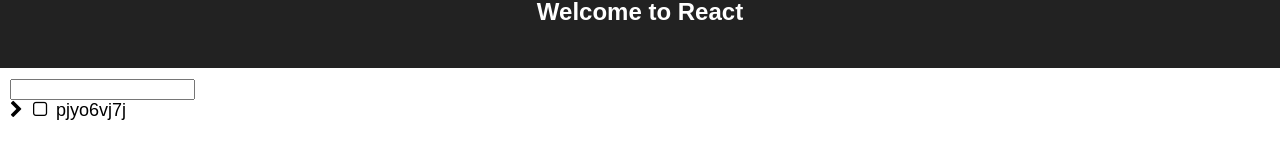
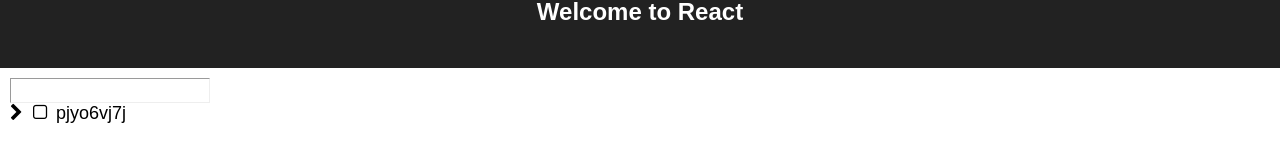
Before and after one commit to lorgan3/react-experiments, a React (Create React App) app: page / in a window 1280 px wide. Shown: the part 122-290 px from the top of the page. Built offline with nearby package versions, Linux system fonts and the light colour scheme.

Commit message:
Show a loader during debounces

```diff
--- /dev/null
+++ b/src/DebouncedInput.tsx
@@ -0,0 +1,62 @@
+import * as React from 'react';
+const debounce = require('debounce');
+
+interface State extends React.ClassAttributes<DebouncedInput> {
+    value: string;
+    loading: boolean;
+}
+
+interface Props extends React.ClassAttributes<DebouncedInput> {
+    debounce: number;
+    onChange: (value: string) => void | Promise<void>;
+}
+
+/**
+ * An input field with a debounced change callback and shows a loader
+ * until the debounce ends and the change callback resolves.
+ */
+class DebouncedInput extends React.Component<Props, State> {
+    value: string;
+    debouncedFn: () => Promise<void>;
+
+    constructor(props: Props) {
+        super(props);
+
+        this.state = {
+            value: '',
+            loading: false
+        };
+
+        this.debouncedFn = debounce(
+            async () => {
+                await this.props.onChange(this.state.value);
+
+                this.setState({
+                    loading: false
+                });
+            },
+            props.debounce
+        );
+    }
+
+    onChange = (e: React.ChangeEvent<HTMLInputElement>) => {
+        this.value = e.target.value;
+        this.setState({
+            value: this.value,
+            loading: true
+        });
+
+        this.debouncedFn();
+    }
+
+    render() {
+        return (
+            <div className="debounced-input">
+                <input onChange={this.onChange} value={this.state.value} />
+                {this.state.loading === true ? <i className="fa fa-fw fa-spin fa-spinner" /> : <i className="fa fa-fw" />}
+            </div>
+        );
+    }
+}
+
+export default DebouncedInput;
--- a/src/SearchableTree.tsx
+++ b/src/SearchableTree.tsx
@@ -1,57 +1,34 @@
 import * as React from 'react';
 import TreeView, { Props as baseProps } from './TreeView';
-const debounce = require('debounce');
-
-interface State extends React.ClassAttributes<SearchableTree> {
-    search: string;
-}
+import DebouncedInput from './DebouncedInput';
 
 interface Props extends baseProps {
     debounce?: number;
 }
 
-class SearchableTree extends React.Component<Props, State> {
+class SearchableTree extends React.Component<Props, {}> {
     search: string;
     debouncedFn: () => void;
 
     constructor(props: Props) {
         super(props);
 
-        this.state = {
-            search: ''
-        };
-
-        this.debouncedFn = debounce(
-            async () => {
-                await this.props.node.handleSearch(this.search, this.props.config);
-
-                // Update state after finishing the search.
-                this.setState({
-                    search: this.search
-                });
-            },
-            props.debounce || 0
-        );
-
+        this.state = {};
     }
 
-    onChange = (e: React.ChangeEvent<HTMLInputElement>) => {
-        this.search = e.target.value;
+    onChange = async (value: string) => {
+        await this.props.node.handleSearch(value, this.props.config);
 
-        // Todo: have a loader here.
-        // await this.props.node.handleSearch(search, this.props.config);
-        this.debouncedFn();
-
-        this.setState({
-            search: this.search
-        });
+        // Update state after finishing the search.
+        this.setState({});
     }
 
     render() {
+        const { debounce, ...remainingProps } = this.props;
         return (
             <>
-            <input onChange={this.onChange} value={this.state.search} />
-            <TreeView {...this.props} />
+            <DebouncedInput onChange={this.onChange} debounce={debounce || 0} />
+            <TreeView {...remainingProps} />
             </>
         );
     }
--- a/src/index.css
+++ b/src/index.css
@@ -43,3 +43,25 @@
 .grey {
     color: #999;
 }
+
+.debounced-input {
+    padding: 1px;
+    padding-right: 2px;
+    border-width: 1px;
+    border-style: inset;
+    display: inline-block;
+}
+
+.debounced-input:focus-within {
+    outline: -webkit-focus-ring-color auto 5px;
+}
+
+.debounced-input>input {
+    border: none;
+    outline: none;
+    padding: 0;
+}
+
+.debounced-input>i {
+    vertical-align: middle;
+}
```
